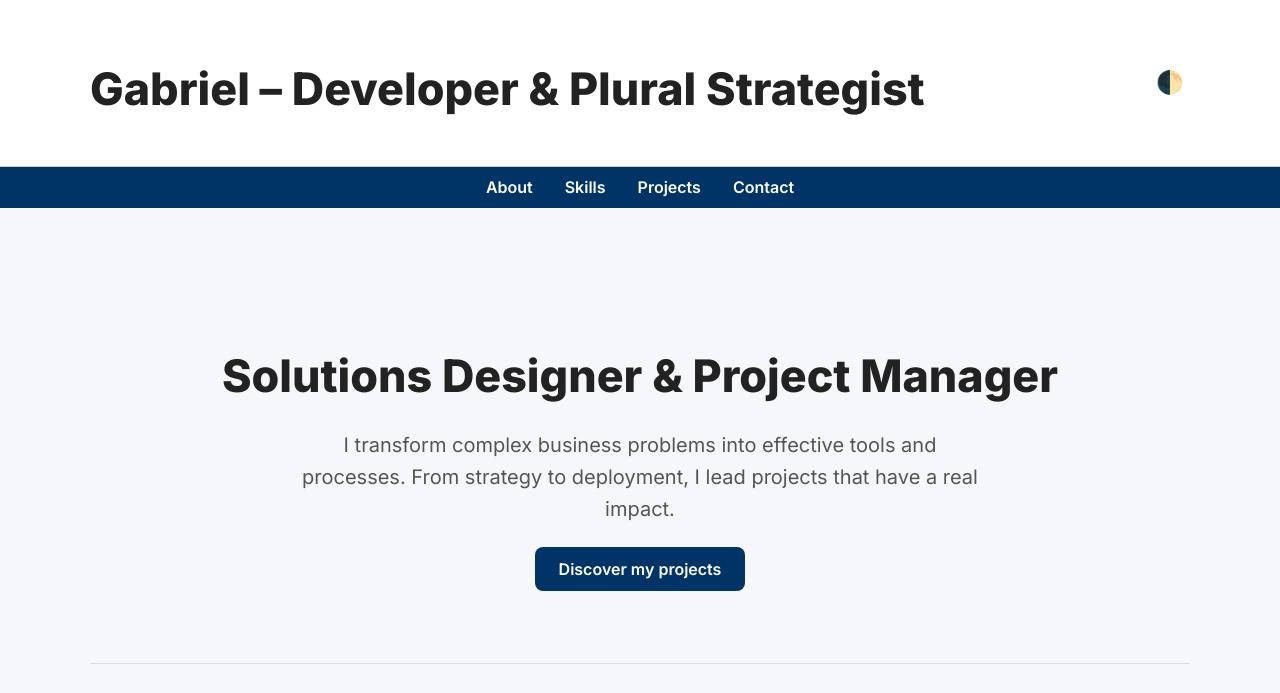
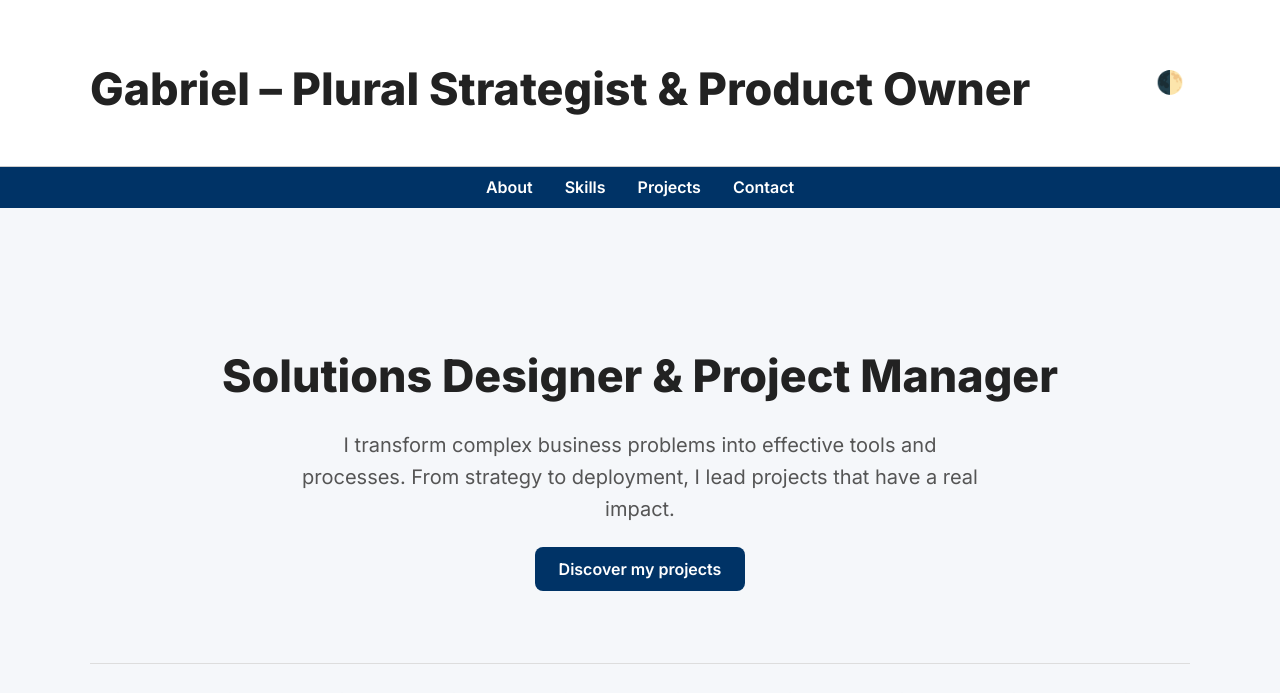
Before and after one commit to gabriel-royer/gabriel-royer.github.io, a plain HTML site: page index-en.html in a window 1280 px wide. Shown: the top 693 px of the page. Drawn offline with nearby package versions, Linux system fonts and the light colour scheme.

Commit message:
title update

```diff
--- a/index-en.html
+++ b/index-en.html
@@ -52,7 +52,7 @@
 <body>
     <header>
         <div class="container">
-            <h1>Gabriel – Developer & Plural Strategist</h1>
+            <h1>Gabriel – Plural Strategist & Product Owner</h1>
             <button id="theme-toggle" aria-label="Switch to light/dark mode">🌓</button>
         </div>
     </header>
```
Also changed, not shown: index.html (+1 -1 lines).
